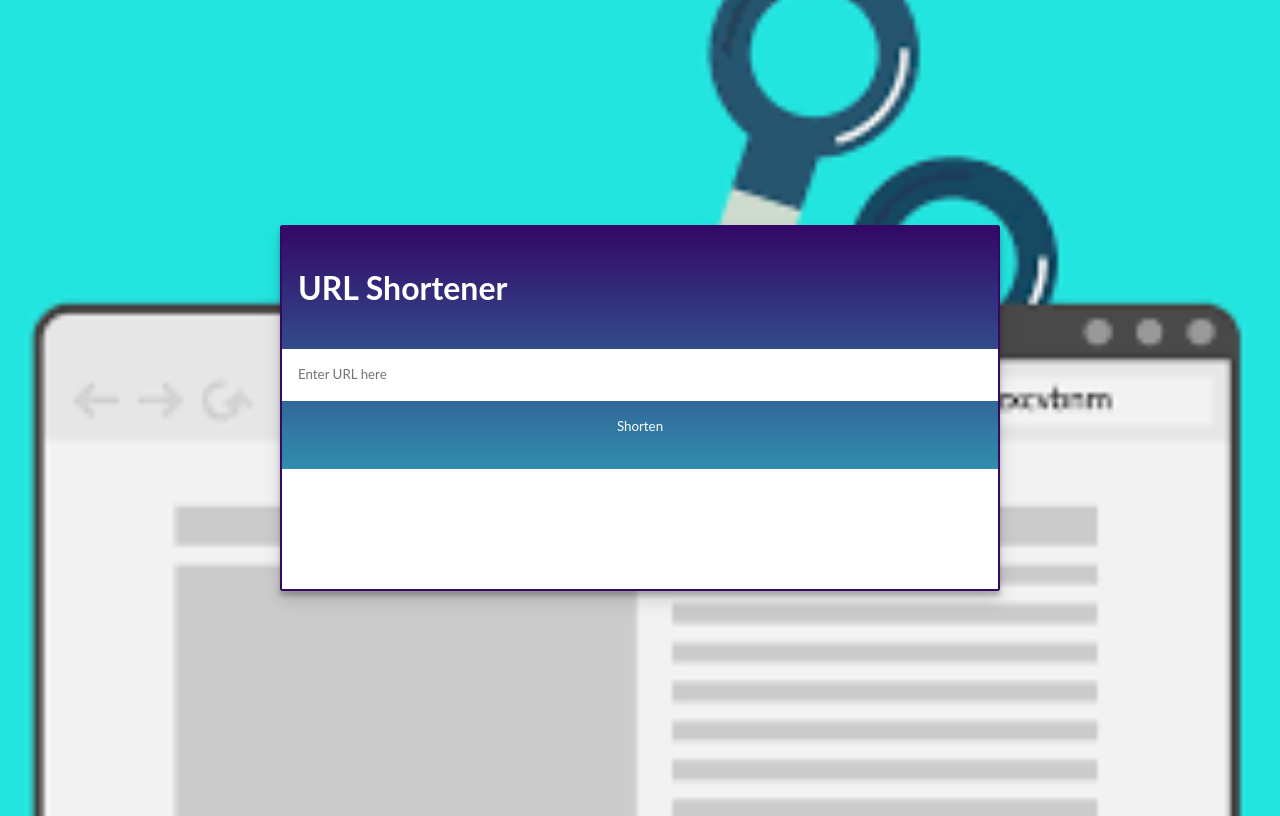
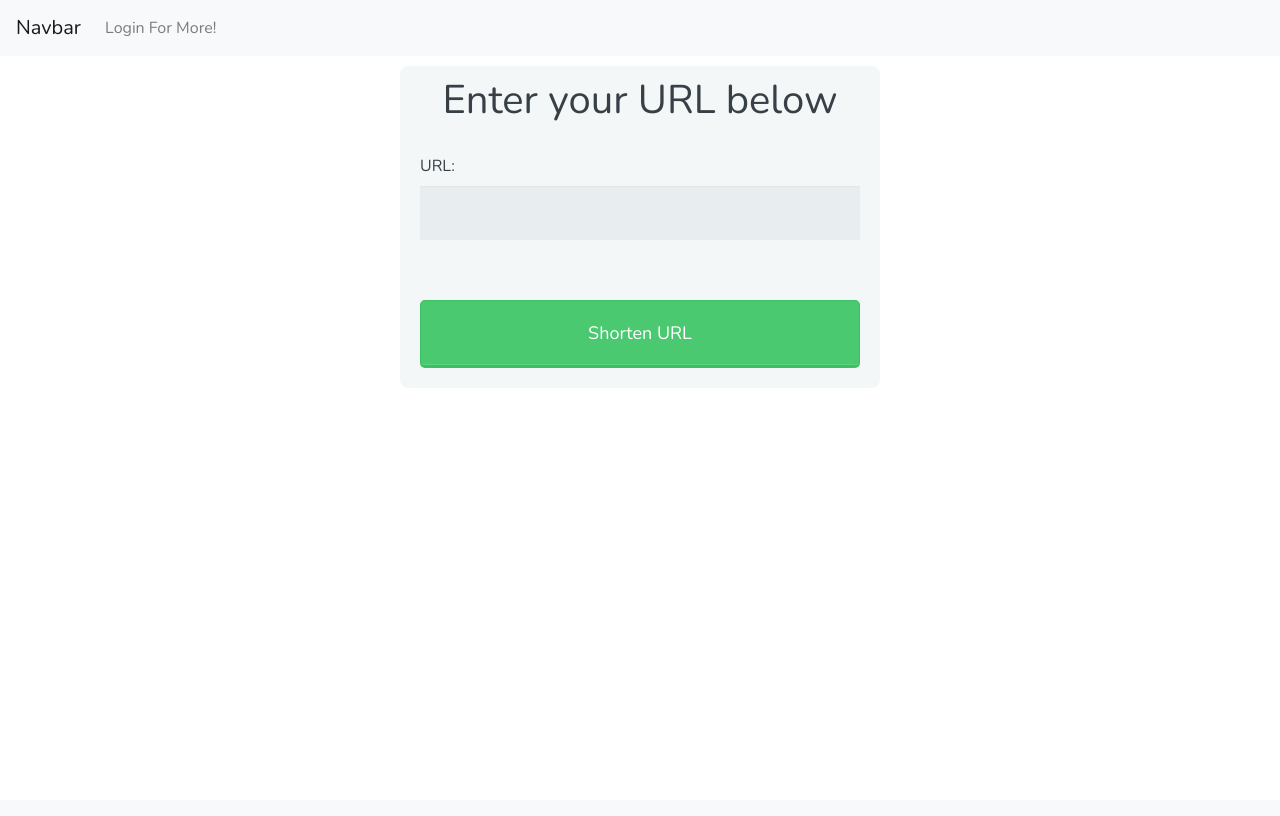
Before and after one commit to vikaskumar99/URLShortner, a Django app: page / in a window 1280 px wide. After the commit the page ends 368 px from the top, so only its background shows below. Run offline with Django 3.2, Linux system fonts and the light colour scheme; some libraries are stand-ins or nearby versions.

Commit message:
added login/logout

```diff
--- a/shortner/models.py
+++ b/shortner/models.py
@@ -1,6 +1,8 @@
 from django.db import models
-
+from django.conf import settings
 # Create your models here.
 class Url(models.Model):
     link = models.CharField(max_length=10000)
     uuid = models.CharField(max_length=10)
+    clicks = models.IntegerField(default=0)
+    created_user = models.ForeignKey(settings.AUTH_USER_MODEL, on_delete=models.CASCADE, null=True, blank=True)
--- /dev/null
+++ b/shortner/static/shortner/index.css
@@ -0,0 +1,123 @@
+*, *:before, *:after {
+  -moz-box-sizing: border-box;
+  -webkit-box-sizing: border-box;
+  box-sizing: border-box;
+}
+
+body {
+  font-family: 'Nunito', sans-serif;
+  color: #384047;
+}
+
+form {
+  max-width: 720px;
+  margin: 10px auto;
+  padding: 10px 20px;
+  background: #f4f7f8;
+  border-radius: 8px;
+}
+
+h1 {
+  margin: 0 0 30px 0;
+  text-align: center;
+}
+
+input[type="text"],
+input[type="password"],
+input[type="date"],
+input[type="datetime"],
+input[type="email"],
+input[type="number"],
+input[type="search"],
+input[type="tel"],
+input[type="time"],
+input[type="url"],
+textarea,
+select {
+  background: rgba(255,255,255,0.1);
+  border: none;
+  font-size: 16px;
+  height: auto;
+  margin: 0;
+  outline: 0;
+  padding: 15px;
+  width: 100%;
+  background-color: #e8eeef;
+  color: #8a97a0;
+  box-shadow: 0 1px 0 rgba(0,0,0,0.03) inset;
+  margin-bottom: 30px;
+}
+
+input[type="radio"],
+input[type="checkbox"] {
+  margin: 0 4px 8px 0;
+}
+
+select {
+  padding: 6px;
+  height: 32px;
+  border-radius: 2px;
+}
+
+button {
+  padding: 19px 39px 18px 39px;
+  color: #FFF;
+  background-color: #4bc970;
+  font-size: 18px;
+  text-align: center;
+  font-style: normal;
+  border-radius: 5px;
+  width: 100%;
+  border: 1px solid #3ac162;
+  border-width: 1px 1px 3px;
+  box-shadow: 0 -1px 0 rgba(255,255,255,0.1) inset;
+  margin-bottom: 10px;
+}
+
+fieldset {
+  margin-bottom: 30px;
+  border: none;
+}
+
+legend {
+  font-size: 1.4em;
+  margin-bottom: 10px;
+}
+
+label {
+  display: block;
+  margin-bottom: 8px;
+}
+
+label.light {
+  font-weight: 300;
+  display: inline;
+}
+
+.number {
+  background-color: #5fcf80;
+  color: #fff;
+  height: 30px;
+  width: 30px;
+  display: inline-block;
+  font-size: 0.8em;
+  margin-right: 4px;
+  line-height: 30px;
+  text-align: center;
+  text-shadow: 0 1px 0 rgba(255,255,255,0.2);
+  border-radius: 100%;
+}
+
+@media screen and (min-width: 480px) {
+
+  form {
+    max-width: 480px;
+  }
+
+}
+
+.logout
+{
+    float:right;
+    margin-right: 10px;
+}
--- a/shortner/urls.py
+++ b/shortner/urls.py
@@ -1,8 +1,11 @@
-from django.urls import path
+from django.urls import path, include
 from . import views
 
 urlpatterns = [
     path('', views.index, name='index'),
+    path('accounts/', include('django.contrib.auth.urls')),
+    path('logout/', views.logout_request, name="logout"),
+    path('dashboard/', views.show_login_user_links, name="dashboard"),
     path('create', views.create, name='create'),
-    path('<str:pk>', views.go, name='go')
+    path('<str:pk>', views.go, name='go'),
 ]
--- a/shortner/views.py
+++ b/shortner/views.py
@@ -1,6 +1,7 @@
 import uuid
 from django.shortcuts import render, redirect
 from django.http import HttpResponse, HttpResponseNotFound, Http404
+from django.contrib.auth import logout
 from urllib.parse import urlparse
 from .models import Url
 from .utils import validate_url
@@ -17,7 +18,7 @@ def create(request):
             return HttpResponse(status=402)
 
         uid = str(uuid.uuid4())[:5]
-        url_obj = Url(link=url, uuid=uid)
+        url_obj = Url(link=url, uuid=uid, created_user=request.user)
         url_obj.save()
 
         return HttpResponse(uid)
@@ -28,7 +29,26 @@ def go(request, pk):
     except:
         return render(request, '404_error.html')
         raise Http404
+    print("\n\n\nrequests", request.META)
+    print("clicks is", url_obj.clicks)
+    url_obj.clicks += 1
+    url_obj.save()
     link = url_obj.link
     if link.startswith("https://"):
         return redirect(url_obj.link)
     return redirect("https://" + url_obj.link)
+
+def logout_request(request):
+    print("user details", request.user, request.user.id)
+    logout(request)
+    return redirect("index")
+
+def show_login_user_links(request):
+    try:
+        url_obj = Url.objects.filter(created_user=request.user)
+    except Exception as e:
+        print("error is", e)
+        return render(request, '404_error.html')
+        raise Http404
+
+    print("links are", url_obj)
--- a/templates/index.html
+++ b/templates/index.html
@@ -1,7 +1,7 @@
 {% load static %}
 <head>
     <script   src="https://code.jquery.com/jquery-3.1.1.min.js"   integrity="sha256-hVVnYaiADRTO2PzUGmuLJr8BLUSjGIZsDYGmIJLv2b8="   crossorigin="anonymous"></script>
-    <style>
+<!--    <style>
         *,
 *::before,
 *::after {
@@ -21,7 +21,7 @@ body {
   font-family: "Lato", sans-serif;
   line-height: 1.5;
   color: #111;
-  background-image: url("{% static 'shortner/image.png' %}");
+  background: #5c34bb;
   background-repeat: no-repeat;
   background-position: center;
   background-size: cover;
@@ -78,7 +78,8 @@ section {
 
     </style>
 </head>
-<main>
+-->
+<!--<main>
   <h1>URL Shortener</h1>
   <form id="post-form">
     {% csrf_token %}
@@ -91,16 +92,130 @@ section {
   <section id="section"><h2></h2></section>
 
 </main>
+-->
+
+
+
+
+
+
+
+
+
+
+
+
+
+{% load static %}
+<html>
+    <head>
+        <meta charset="utf-8">
+        <meta name="viewport" content="width=device-width, initial-scale=1.0">
+        <title>Sign Up Form</title>
+
+        <link rel="stylesheet" href="https://maxcdn.bootstrapcdn.com/bootstrap/4.0.0/css/bootstrap.min.css" integrity="sha384-Gn5384xqQ1aoWXA+058RXPxPg6fy4IWvTNh0E263XmFcJlSAwiGgFAW/dAiS6JXm" crossorigin="anonymous">
+        <link rel="stylesheet" href="{% static 'shortner/index.css' %}" />
+       <link href='https://fonts.googleapis.com/css?family=Nunito:400,300' rel='stylesheet' type='text/css'>
+    </head>
+    <body>
+<!--Navigation bar-->
+<nav class="navbar navbar-expand-lg navbar-light bg-light">
+  <a class="navbar-brand" href="#">Navbar</a>
+  <button class="navbar-toggler" type="button" data-toggle="collapse" data-target="#navbarNavAltMarkup" aria-controls="navbarNavAltMarkup" aria-expanded="false" aria-label="Toggle navigation">
+    <span class="navbar-toggler-icon"></span>
+  </button>
+  <div class="collapse navbar-collapse" id="navbarNavAltMarkup">
+    <div class="navbar-nav">
+    <!--Navigation items-->
+      <!--Insert a modal into login-->
+        {% if user.is_authenticated %}
+        <ul class="navbar-nav ml-auto">
+            <a class="nav-item nav-link" data-toggle="modal" href="{% url 'logout' %}" data-target="#exampleModal" class="logout">Logout</a>
+            <a class="nav-item nav-link" data-toggle="modal" href="{% url 'dashboard' %}" data-target="#exampleModal" class="logout">Dashboard</a>
+        </ul>
+        {% else %}
+        <ul class="navbar-nav ml-auto">
+            <a class="nav-item nav-link" data-toggle="modal" href="{% url 'login' %}" data-target="#exampleModal" class="logout">Login For More!</a>
+        </ul>
+        {% endif %}
+    </div>
+  </div>
+</nav>
+      <div class="row">
+    <div class="col-md-12">
+        <!--
+        {% if user.is_authenticated %}
+            <p><a href="{% url 'logout' %}" class="logout" class="btn btn-primary btn-lg">
+                <span class="glyphicon glyphicon-log-out"></span> Log out</a></p>
+        {% else %}
+            <p><a href="{% url 'logout' %}" class="logout" class="btn btn-info btn-lg">
+                <span class="glyphicon glyphicon-log-in"></span> Log In</a></p>
+        {% endif %}
+        -->
+      <form id="post-form">
+        {% csrf_token %}
+        <h1> Enter your URL below </h1>
+
+        <fieldset>
+
+          <label for="url">URL:</label>
+          <input type="url" id="url" />
+
+        </fieldset>
+
+        <button type="submit" id="submit">Shorten URL</button>
+        <section id="section"><h2></h2></section>
+       </form>
+
+
+        </div>
+      </div>
+
+    </body>
+</html>
+
+
+
 
 <script type="text/javascript">
+  function isUrlValid(userInput) {
+    var pattern = new RegExp('^(https?:\\/\\/)?'+ // protocol
+    '((([a-z\\d]([a-z\\d-]*[a-z\\d])*)\\.)+[a-z]{2,}|'+ // domain name
+    '((\\d{1,3}\\.){3}\\d{1,3}))'+ // OR ip (v4) address
+    '(\\:\\d+)?(\\/[-a-z\\d%_.~+]*)*'+ // port and path
+    '(\\?[;&a-z\\d%_.~+=-]*)?'+ // query string
+    '(\\#[-a-z\\d_]*)?$','i'); // fragment locator
+  return !!pattern.test(userInput);
+}
+
+  $(document).ready(function ()
+  {
+      $("section").hide();
+      console.log("docuemtn ready");
+      $("#url").on("change input", function(e)
+  {
+    value = $("#url").val()
+    console.log("finding url", value,isUrlValid(value));
+    if(!isUrlValid($("#url").val()))
+    {
+      $('#submit').prop('disabled',true).css('opacity',0.5);
+    }
+    else
+    {
+      $("#submit").prop('disabled', false).css('opacity',1);
+    }
+  });
+  });
+
+
   $(document).on('submit','#post-form',function(e){
     e.preventDefault();
-
+    $("section").show();
     $.ajax({
       type:'POST',
       url:'/create',
       data:{
-        link:$('#link').val(),
+        link:$('#url').val(),
         csrfmiddlewaretoken:$('input[name=csrfmiddlewaretoken]').val(),
       },
       success: function(data){
--- /dev/null
+++ b/templates/registration/login.html
@@ -0,0 +1,6 @@
+<h2>Log In</h2>
+<form method="post">
+  {% csrf_token %}
+  {{ form.as_p }}
+  <button type="submit">Log In</button>
+</form>
--- a/urlshortner/settings.py
+++ b/urlshortner/settings.py
@@ -124,3 +124,4 @@ STATIC_URL = '/static/'
 # https://docs.djangoproject.com/en/3.2/ref/settings/#default-auto-field
 
 DEFAULT_AUTO_FIELD = 'django.db.models.BigAutoField'
+LOGIN_REDIRECT_URL = '/'
```
Also changed, not shown: db.sqlite3, shortner/migrations/0002_auto_20211025_1422.py (added).
